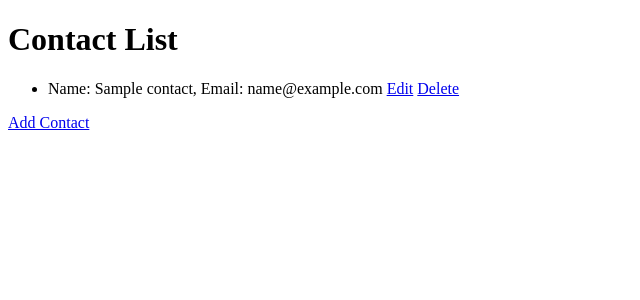
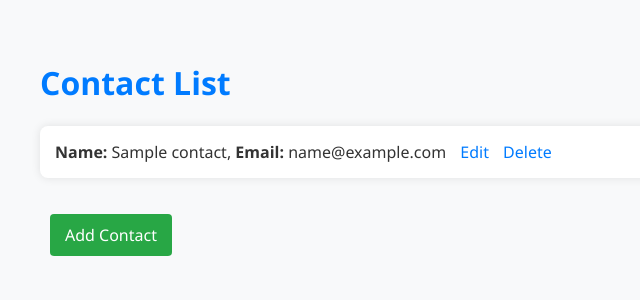
Before and after one commit to H3PRIYA/Contactlist, a Django app: page / in a window 1280 px wide. Shown: the top 300 px of the page, without its empty margins (0-640 px from the left). Run offline with Django 4.2, Linux system fonts and the light colour scheme; tables that the repository leaves empty hold one stand-in row (values such as "Sample post").

Commit message:
Update list_contacts.html

```diff
--- a/myproject/app/templates/myapp/list_contacts.html
+++ b/myproject/app/templates/myapp/list_contacts.html
@@ -1,21 +1,79 @@
 <!DOCTYPE html>
-<html>
+<html lang="en">
 <head>
+    <meta charset="UTF-8">
+    <meta name="viewport" content="width=device-width, initial-scale=1.0">
     <title>Contact List</title>
+    <style>
+        body {
+            font-family: 'Segoe UI', Tahoma, Geneva, Verdana, sans-serif;
+            background-color: #f8f9fa;
+            margin: 20px;
+            padding: 20px;
+            color: #333;
+        }
+
+        h1 {
+            color: #007BFF;
+        }
+
+        ul {
+            list-style: none;
+            padding: 0;
+        }
+
+        li {
+            background-color: #fff;
+            margin: 10px 0;
+            padding: 15px;
+            border-radius: 8px;
+            box-shadow: 0 0 10px rgba(0, 0, 0, 0.1);
+            position: relative;
+        }
+
+        a {
+            display: inline-block;
+            margin-left: 10px;
+            color: #007BFF;
+            text-decoration: none;
+        }
+
+        a:hover {
+            text-decoration: underline;
+        }
+
+        .no-contacts {
+            color: #868e96;
+        }
+
+        .add-contact-link {
+            display: inline-block;
+            margin-top: 20px;
+            padding: 10px 15px;
+            background-color: #28a745;
+            color: #fff;
+            text-decoration: none;
+            border-radius: 4px;
+        }
+
+        .add-contact-link:hover {
+            background-color: #218838;
+        }
+    </style>
 </head>
 <body>
     <h1>Contact List</h1>
     <ul>
         {% for contact in contacts %}
             <li>
-                Name: {{ contact.name }}, Email: {{ contact.email }}
+                <strong>Name:</strong> {{ contact.name }}, <strong>Email:</strong> {{ contact.email }}
                 <a href="{% url 'edit_contact' contact.id %}">Edit</a>
                 <a href="{% url 'delete_contact' contact.id %}">Delete</a>
             </li>
         {% empty %}
-            <p>No contacts available.</p>
+            <p class="no-contacts">No contacts available.</p>
         {% endfor %}
     </ul>
-    <a href="{% url 'add_contact' %}">Add Contact</a>
+    <a href="{% url 'add_contact' %}" class="add-contact-link">Add Contact</a>
 </body>
 </html>
```
